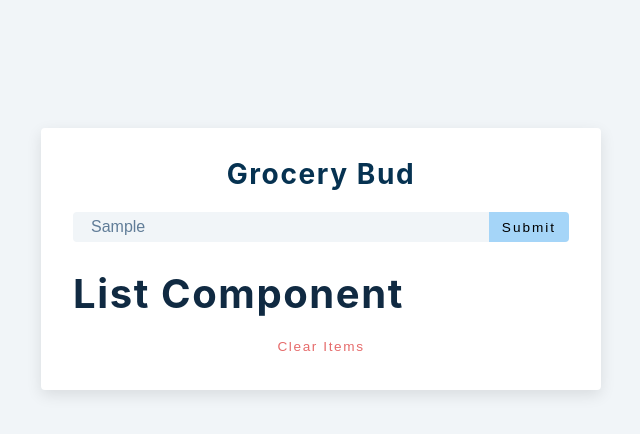
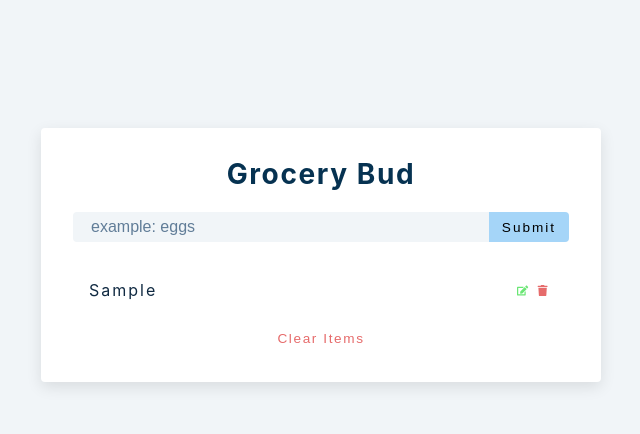
Before and after one commit to omar-zeineddine/react-mini-projects, a React (Vite) app: page / in a window 1280 px wide. Both pictures are taken after typing "Sample" into the empty fields and a click on the button "Submit". Shown: the top 434 px of the page, without its empty margins (319-959 px from the left). Built offline with nearby package versions, Linux system fonts and the light colour scheme.

Commit message:
feat - handle add item

```diff
--- a/src/App.jsx
+++ b/src/App.jsx
@@ -15,7 +15,21 @@
 
   const handleSubmit = (e) => {
     e.preventDefault();
-    console.log("log");
+    // check for empty value
+    if (!name) {
+      // display alert
+    } else if (name && isEditing) {
+      // handle Edit
+    } else {
+      // show alert
+      // create new item with id and property and add to list
+      const newItem = {
+        id: new Date().getTime().toString(),
+        title: name,
+      };
+      setList([...list, newItem]);
+      setName("");
+    }
   };
 
   return (
@@ -38,10 +52,12 @@
           </button>
         </div>
       </form>
-      <div className="grocery-container">
-        <List />
-        <button className="clear-btn">clear items</button>
-      </div>
+      {list.length > 0 ? (
+        <div className="grocery-container">
+          <List items={list} />
+          <button className="clear-btn">clear items</button>
+        </div>
+      ) : null}
     </section>
   );
 }
--- a/src/List.jsx
+++ b/src/List.jsx
@@ -1,7 +1,26 @@
-// import { FaEdit, FaTrash } from "react-icons/fa";
+import { FaEdit, FaTrash } from "react-icons/fa";
 
-const List = () => {
-  return <h2>list component</h2>;
+const List = ({ items }) => {
+  return (
+    <div className="grocery-list">
+      {items?.map((item) => {
+        const { id, title } = item;
+        return (
+          <article key={id} className="grocery-item">
+            <p className="title">{title}</p>
+            <div className="btn-container">
+              <button type="button" className="edit-btn">
+                <FaEdit />
+              </button>
+              <button type="button" className="delete-btn">
+                <FaTrash />
+              </button>
+            </div>
+          </article>
+        );
+      })}
+    </div>
+  );
 };
 
 export default List;
```
